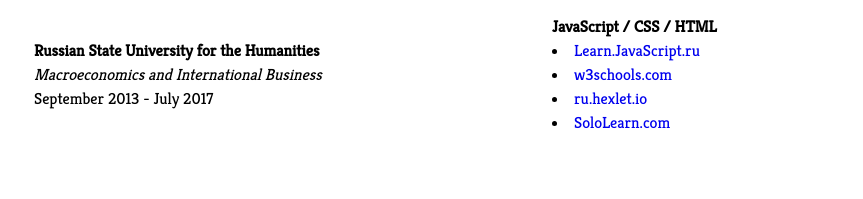
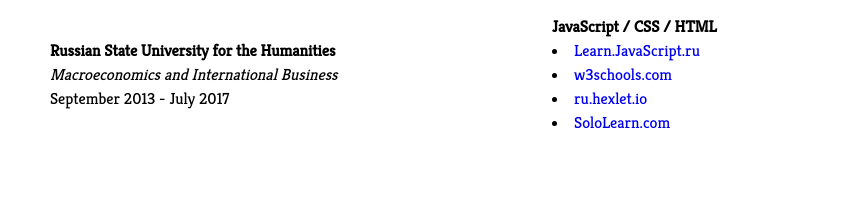
Before and after one commit to letUser/first.project.study, a plain HTML site: page index.html in a window 1280 px wide. Shown: the part 704-903 px from the top of the page, without its empty margins (208-1071 px from the left). Drawn offline with Linux system fonts and the light colour scheme.

Commit message:
Update style.css

```diff
--- a/style.css
+++ b/style.css
@@ -146,10 +146,14 @@ h3 {
    width: 100%;
 }
 
+th {
+    text-align: left;
+}
+
 #Educ1 {
      width: 65%;
      font-weight: 500;
-     padding-left: 0%;
+     padding-left: 2%;
   @media all and (max-width: 375px) {
     font-size: 50%;
    }
```
